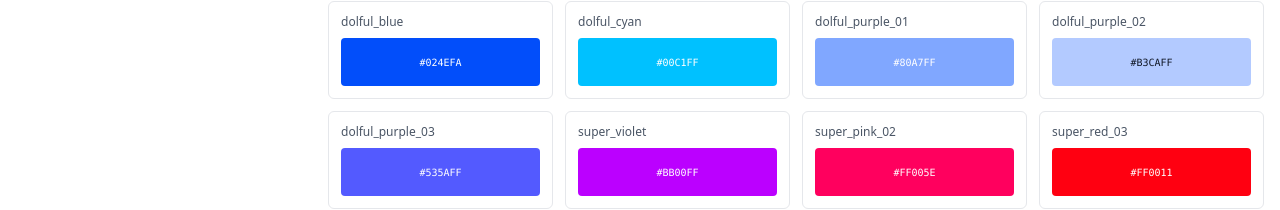
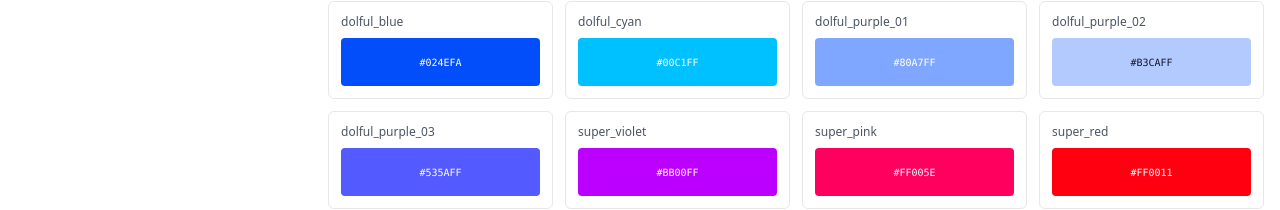
Before and after one commit to Waveful/LuckyUI, a Next.js app: page /colors in a window 1280 px wide. Shown: the part 607-817 px from the top of the page. Built offline with nearby package versions, Linux system fonts and the light colour scheme.

Commit message:
update names

```diff
--- a/src/theme/colors.ts
+++ b/src/theme/colors.ts
@@ -25,8 +25,8 @@ export const colors = {
       dolful_purple_02: '#B3CAFF',
       dolful_purple_03: '#535AFF',
       super_violet: '#BB00FF',
-      super_pink_02: '#FF005E',
-      super_red_03: '#FF0011',
+      super_pink: '#FF005E',
+      super_red: '#FF0011',
     },
     semantic: {
       success: '#05DF72',
```
